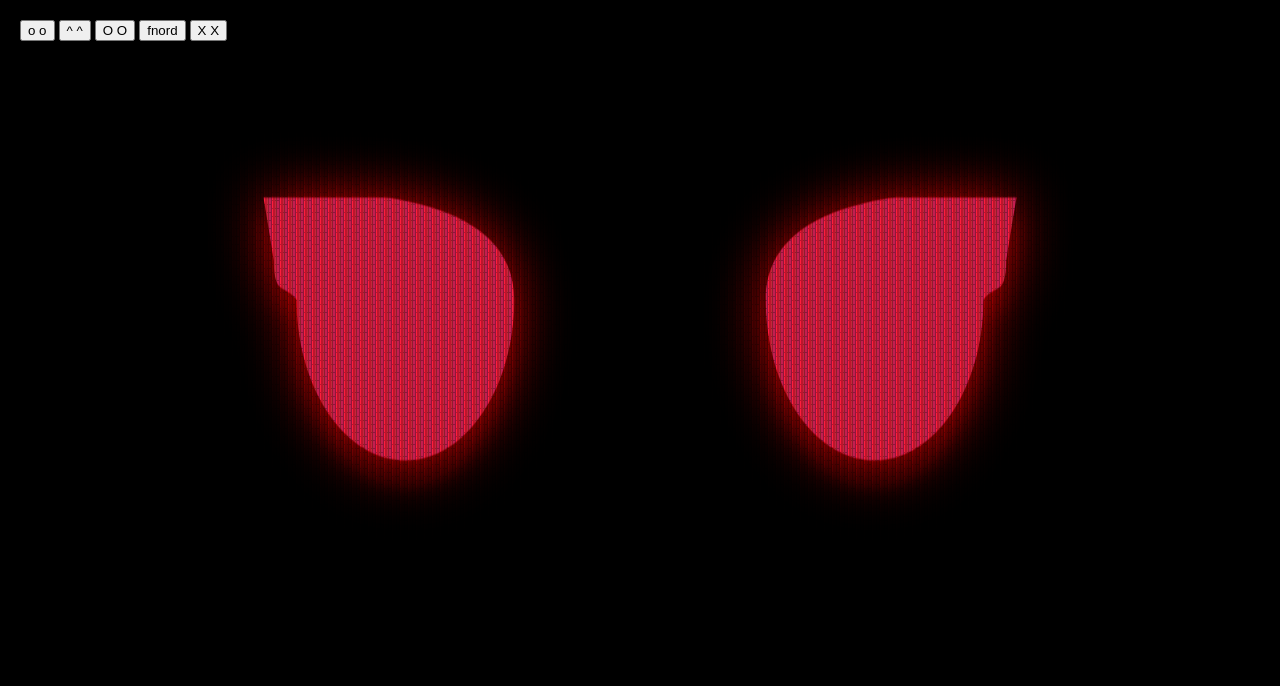
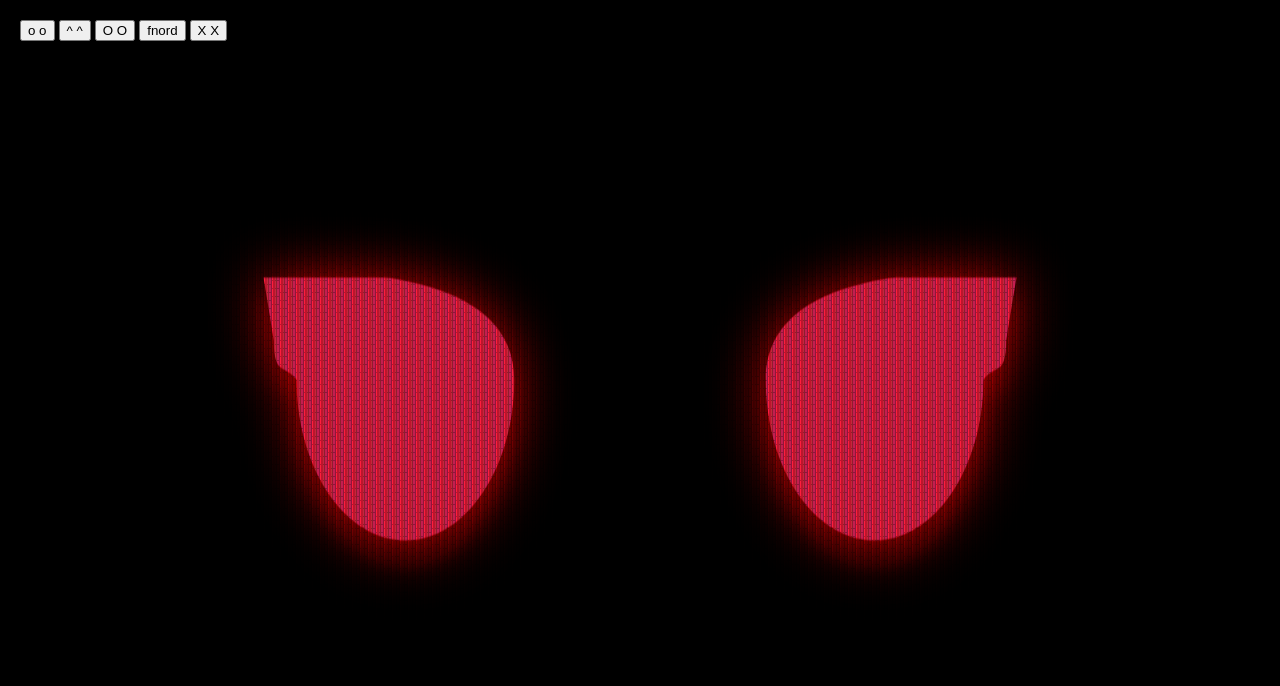
Before and after one commit to Djinnxie/eyes-, a plain HTML site: page index.html in a window 1280 px wide. Drawn offline with nearby package versions, Linux system fonts and the light colour scheme.

Commit message:
function

```diff
--- a/index.html
+++ b/index.html
@@ -87,7 +87,9 @@
         d3.select("path")
             .style("display", "block")
         //   .call(animate);
-
+        let changeTo = function(emotion){
+            animate(['#leftEye','#rightEye'],emotion)
+        }
         $(".emote").click(function(){
             let emotion = $(this).attr("data-emotion")
             // d3.select("#leftEye path").call(animate, { target: emotion })
--- a/style.css
+++ b/style.css
@@ -9,7 +9,7 @@ body {
 .container {
     width: 100vw;
     height: 100vh;
-    margin: 0;
+    margin: 80px 0 0 0;
     padding: 0;
     outline: solid 1px black;
     display: flex;
@@ -71,4 +71,5 @@ path {
     left: 20px;
     top: 20px;
     z-index:10;
+    /* display:none; */
 }
```
